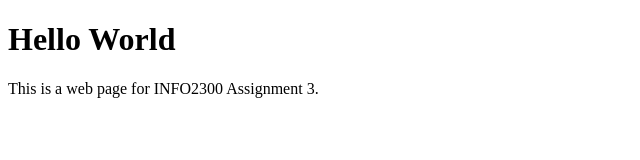
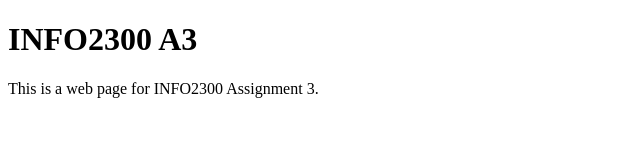
Before and after one commit to OleksandrLevinskyi/info2300-a3, a plain HTML site: page index.html in a window 1280 px wide. Shown: the whole page, without its empty margins (0-640 px from the left). Drawn offline with Linux system fonts and the light colour scheme.

Commit message:
update page title and header

```diff
--- a/index.html
+++ b/index.html
@@ -1,10 +1,10 @@
 <!DOCTYPE html>
 <html lang="en">
 <head>
-  <title>Hello World</title>
+  <title>INFO2300 A3</title>
 </head>
 <body>
-  <h1>Hello World</h1>
+  <h1>INFO2300 A3</h1>
   <p>This is a web page for INFO2300 Assignment 3.</p>
 </body>
 </html>
```
